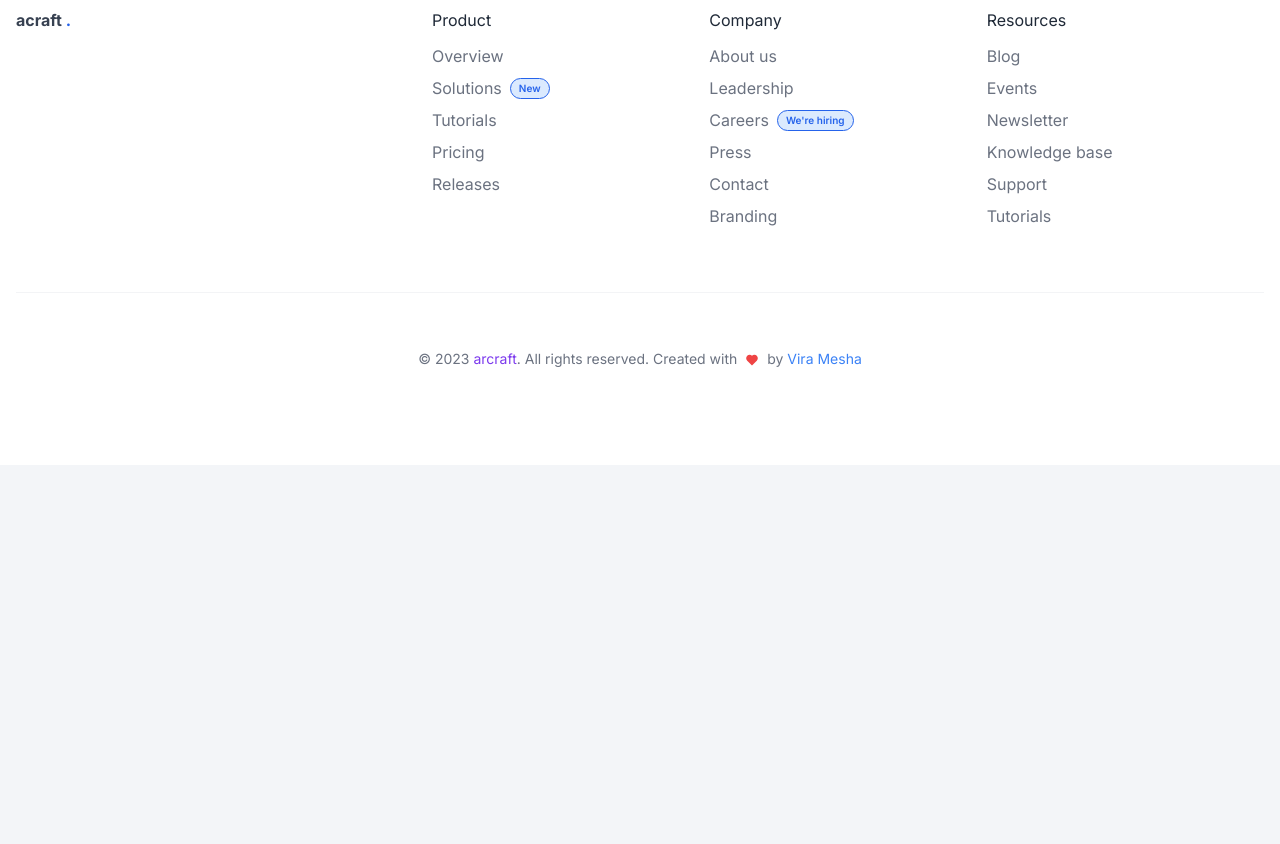
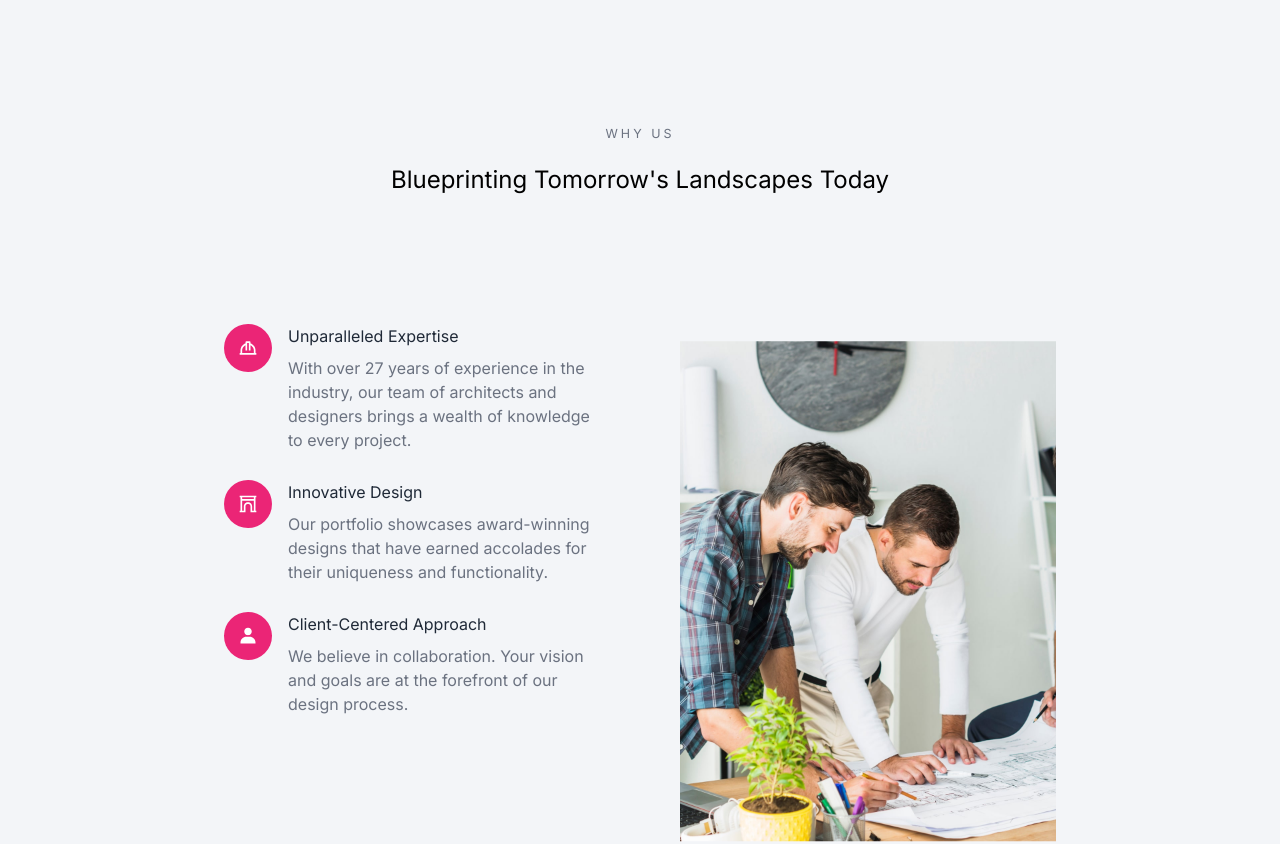
Before and after one commit to ViraMesha/arcraft, a Next.js app: page /about in a window 1280 px wide. Shown: the part 2160-3004 px from the top of the page. Before the commit the page ends 2625 px from the top, so only its background shows below. Built offline with nearby package versions, Linux system fonts and the light colour scheme.

Commit message:
feat: Add Why section

```diff
--- a/app/about/page.tsx
+++ b/app/about/page.tsx
@@ -1,11 +1,15 @@
 import AboutHero from "@/components/About/AboutHero";
 import Story from "@/components/About/Story";
+import Why from "@/components/About/Why";
+import Testimonials from "@/components/Home/Testimonials";
 
 export default function About() {
   return (
     <>
       <AboutHero className="pt-52 pb-24" />
       <Story className="" />
+      <Why className="pt-52 pb-0" />
+      <Testimonials className="pt-10 lg:pt-44 pb-10 lg:bg-32" />
     </>
   );
 }
--- /dev/null
+++ b/components/About/Why.tsx
@@ -0,0 +1,95 @@
+"use client";
+
+import Image from "next/image";
+import { useRef } from "react";
+import { motion, useScroll, useTransform } from "framer-motion";
+
+import { whyData } from "@/utils/data/whyData";
+
+import team2Img from "../../public/images/about/team/team-2.jpg";
+import Subtitle from "../ui/Subtitle";
+import Title from "../ui/Title";
+
+const Why = ({ className }: SectionProps) => {
+  const ref = useRef<HTMLDivElement>(null);
+  const { scrollYProgress } = useScroll({
+    target: ref,
+    offset: ["start end", "end start"],
+  });
+
+  const imgScroll = useTransform(scrollYProgress, [0, 1], ["30%", "-30%"]);
+
+  const {
+    heading: { title, subTitle },
+    whyUsItems,
+  } = whyData;
+
+  return (
+    <section ref={ref} className={`${className}`}>
+      <div className="wrapper">
+        <div className="text-center lg:max-w-xl mx-auto mb-20 lg:mb-32">
+          {subTitle && <Subtitle>{subTitle}</Subtitle>}
+          {title && <Title>{title}</Title>}
+        </div>
+
+        <div className="lg:flex justify-center">
+          <div className="lg:w-8/12 lg:flex gap-20 items-start">
+            <div className="mb-7 lg:mb-0 lg:w-6/12 lg:order-2">
+              <motion.div
+                initial={{
+                  opacity: 0,
+                  x: 10,
+                }}
+                whileInView={{ opacity: 1, x: 0 }}
+                transition={{
+                  delay: 0.6,
+                  duration: 0.5,
+                }}
+                viewport={{ once: true }}
+                style={{ y: imgScroll }}
+              >
+                <Image
+                  src={team2Img}
+                  alt="Team working on a project"
+                  className="object-cover w-full h-[500px] lg:max-w-2xl object-center"
+                  width={400}
+                  height={300}
+                />
+              </motion.div>
+            </div>
+
+            <div className="lg:w-6/12">
+              <motion.ul
+                initial={{
+                  opacity: 0,
+                  y: 10,
+                }}
+                whileInView={{ opacity: 1, y: 0 }}
+                transition={{
+                  delay: 0.9,
+                  duration: 0.5,
+                }}
+                viewport={{ once: true }}
+                className="list-none"
+              >
+                {whyUsItems.map(({ title, icon, description }, i) => (
+                  <li key={title} className="flex space-x-4 items-start mb-7">
+                    <span className="text-xl grow-0 flex-none inline-flex justify-center items-center w-12 h-12 rounded-full relative bg-[#eb2576] z-20 text-white">
+                      {icon}
+                    </span>
+                    <div>
+                      <h3 className="text-gray-800 text-base mb-2">{title}</h3>
+                      <p className="text-gray-500">{description}</p>
+                    </div>
+                  </li>
+                ))}
+              </motion.ul>
+            </div>
+          </div>
+        </div>
+      </div>
+    </section>
+  );
+};
+
+export default Why;
--- /dev/null
+++ b/utils/data/whyData.ts
@@ -0,0 +1,28 @@
+import React from "react";
+import { BiArch, BiHardHat, BiSolidUser } from "react-icons/bi";
+export const whyData = {
+  heading: {
+    title: "Blueprinting Tomorrow's Landscapes Today",
+    subTitle: "Why us",
+  },
+  whyUsItems: [
+    {
+      icon: React.createElement(BiHardHat),
+      title: "Unparalleled Expertise",
+      description:
+        "With over 27 years of experience in the industry, our team of architects and designers brings a wealth of knowledge to every project.",
+    },
+    {
+      icon: React.createElement(BiArch),
+      title: "Innovative Design",
+      description:
+        "Our portfolio showcases award-winning designs that have earned accolades for their uniqueness and functionality.",
+    },
+    {
+      icon: React.createElement(BiSolidUser),
+      title: "Client-Centered Approach",
+      description:
+        "We believe in collaboration. Your vision and goals are at the forefront of our design process.",
+    },
+  ],
+} as const;
```
